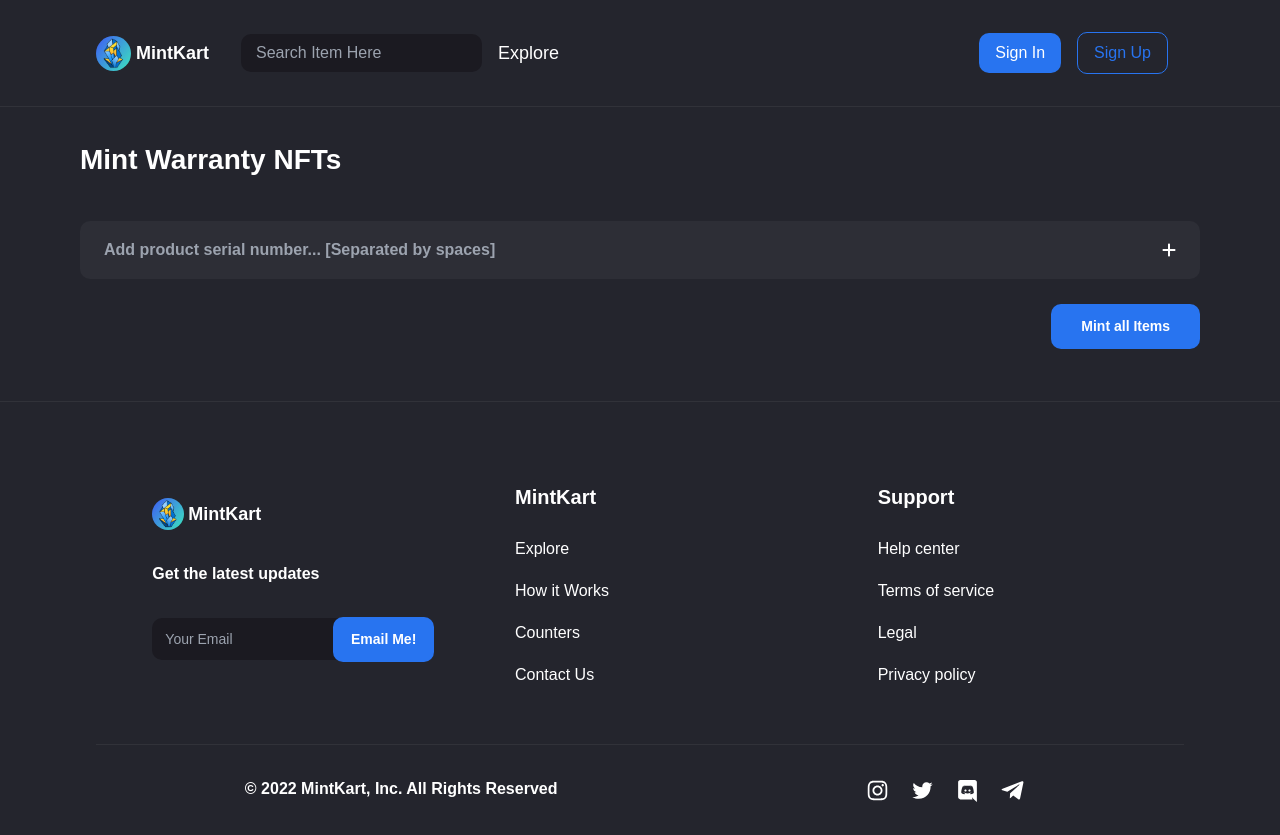
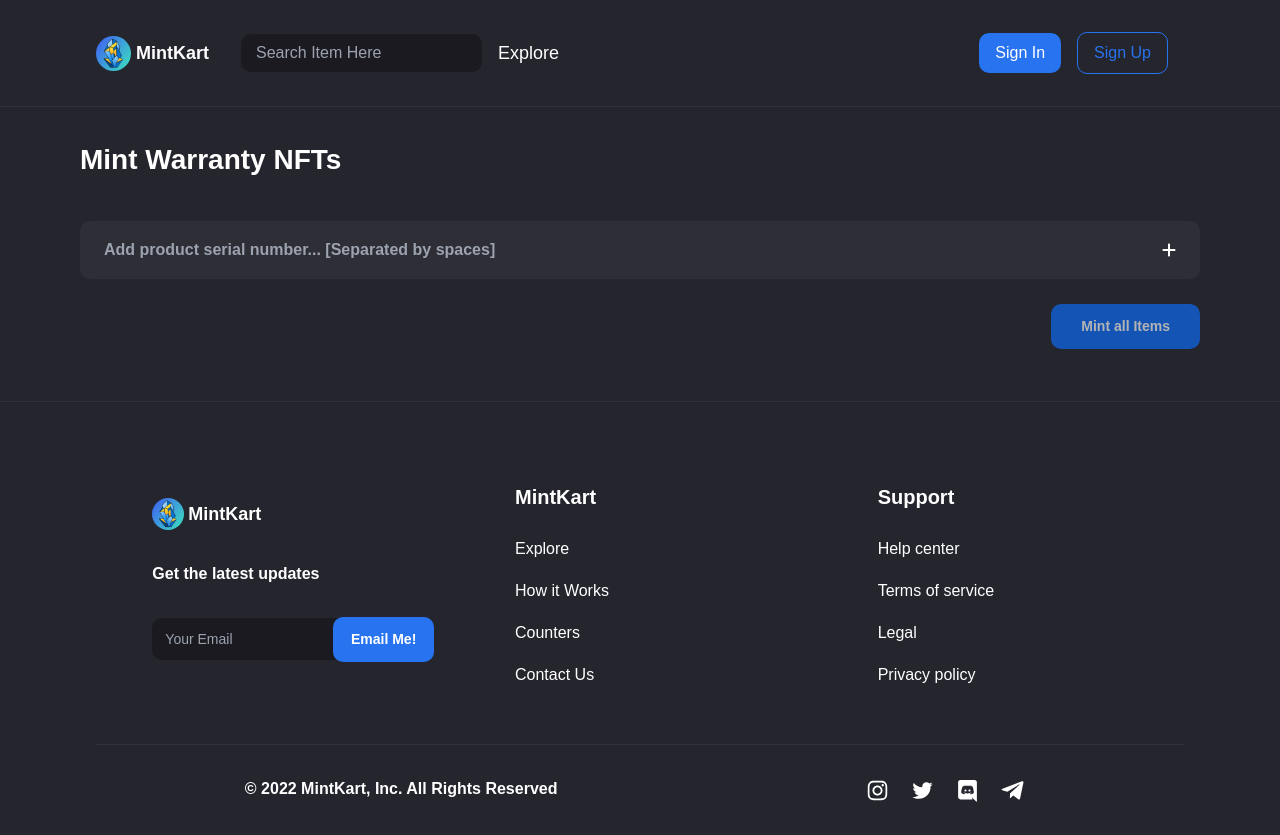
Before and after one commit to The-Thunderbirds/Mint-Kart-UI, a React (Create React App) app: page /mint in a window 1280 px wide. Built offline with nearby package versions, Linux system fonts and the light colour scheme.

Commit message:
Disabled buttons - no product in mint queue and mint is loading

```diff
--- a/src/pages/create/Create.jsx
+++ b/src/pages/create/Create.jsx
@@ -134,7 +134,7 @@
             </Slider>
         </section>
         )}
-        <button className='mint-button' onClick={handleShow}>Mint all Items</button>
+        <Button className='mint-button' onClick={handleShow} disabled={products.length===0}>Mint all Items</Button>
       </div>
       <Modal show={show} onHide={handleClose} centered>
       <Modal.Header>
@@ -156,8 +156,8 @@
         <Button variant="secondary" onClick={handleClose}>
           Close
         </Button>
-        <Button variant="primary" onClick={handleMint}>
-          Confirm
+        <Button variant="primary" onClick={!mintLoading ? handleMint : null} disabled={mintLoading}>
+          {mintLoading ? 'Loading…' : 'Confirm'}
         </Button>
         {mintLoading && <CircularProgress size={25}/>}
       </Modal.Footer>
```
